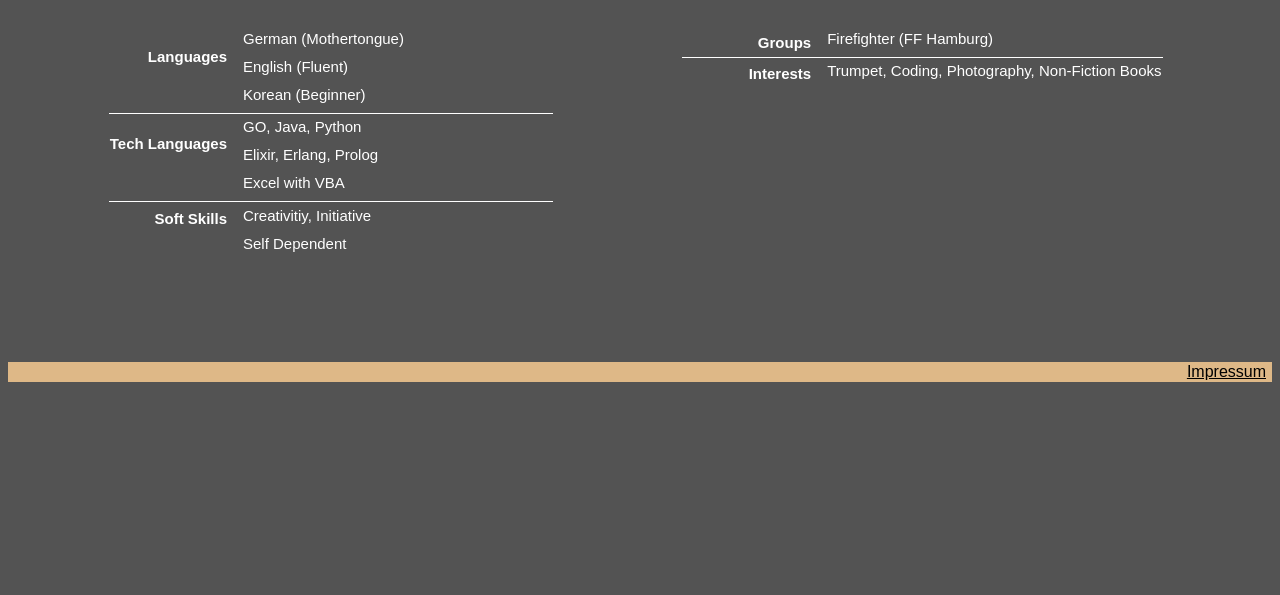
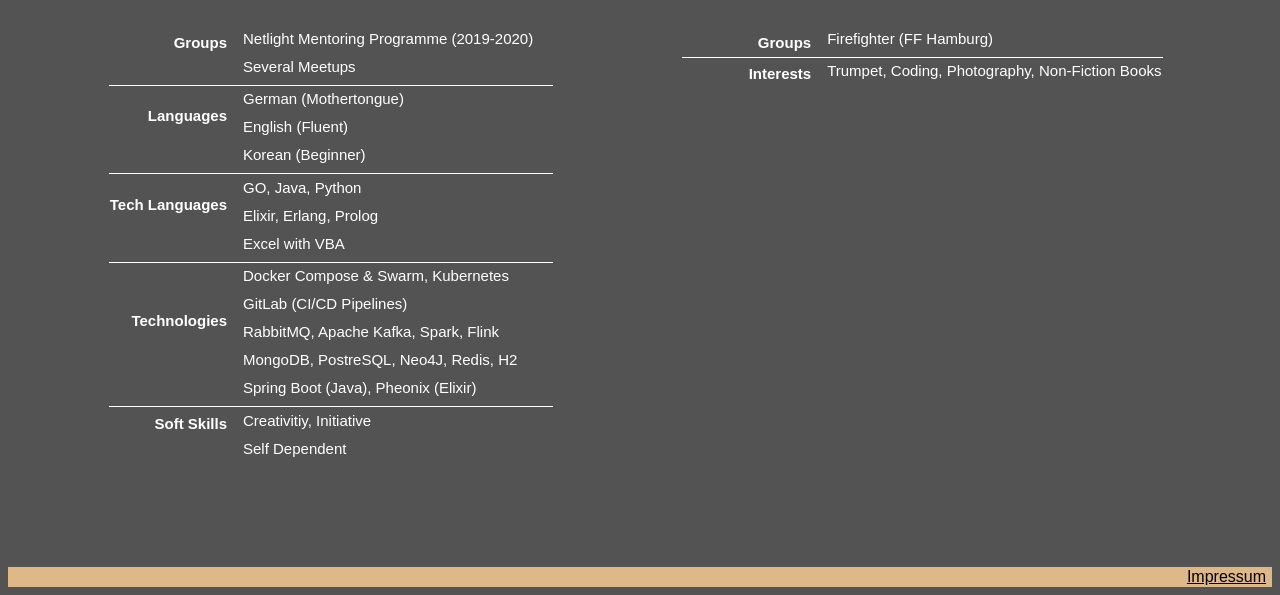
Before and after one commit to HansZimmer5000/hanszimmer5000.github.io, a plain HTML site: page subpages/skills.html in a window 1280 px wide. Shown: the part 467-1062 px from the top of the page. Before the commit the page ends 857 px from the top, so only its background shows below. Drawn offline with Linux system fonts and the light colour scheme.

Commit message:
add groups and technologies

```diff
--- a/subpages/skills.html
+++ b/subpages/skills.html
@@ -62,11 +62,21 @@
         <article>
             <h2>Professional</h2>
             <table class="languageTable">
+                <th rowspan="2">Groups</th>
+                <tr>
+                    <td>Netlight Mentoring Programme (2019-2020)</td>
+                </tr>
+                <tr style="border-bottom-color: white; border-bottom-style: solid; border-bottom-width: 1px;">
+                    <th></th>
+                    <td>Several Meetups</td>
+                </tr>
+
                 <th rowspan="3">Languages</th>
                 <tr>
-                    <td>German (Mothertongue)</td>
+                    <td style="padding-top: 5px;">German (Mothertongue)</td>
                 </tr>
                 <tr>
+
                     <td>English (Fluent)</td>
                 </tr>
                 <tr style="border-bottom-color: white; border-bottom-style: solid; border-bottom-width: 1px;">
@@ -84,6 +94,23 @@
                 <tr style="border-bottom-color: white; border-bottom-style: solid; border-bottom-width: 1px;">
                     <th></th>
                     <td>Excel with VBA</td>
+                </tr>
+                <th rowspan="5">Technologies</th>
+                <tr>
+                    <td style="padding-top: 5px;">Docker Compose & Swarm, Kubernetes</td>
+                </tr>
+                <tr>
+                    <td>GitLab (CI/CD Pipelines)</td>
+                </tr>
+                <tr>
+                    <td>RabbitMQ, Apache Kafka, Spark, Flink</td>
+                </tr>
+                <tr>
+                    <td>MongoDB, PostreSQL, Neo4J, Redis, H2</td>
+                </tr>
+                <tr style="border-bottom-color: white; border-bottom-style: solid; border-bottom-width: 1px;">
+                    <th></th>
+                    <td>Spring Boot (Java), Pheonix (Elixir)</td>
                 </tr>
                 <th rowspan="2">Soft Skills</th>
                 <tr>
```
